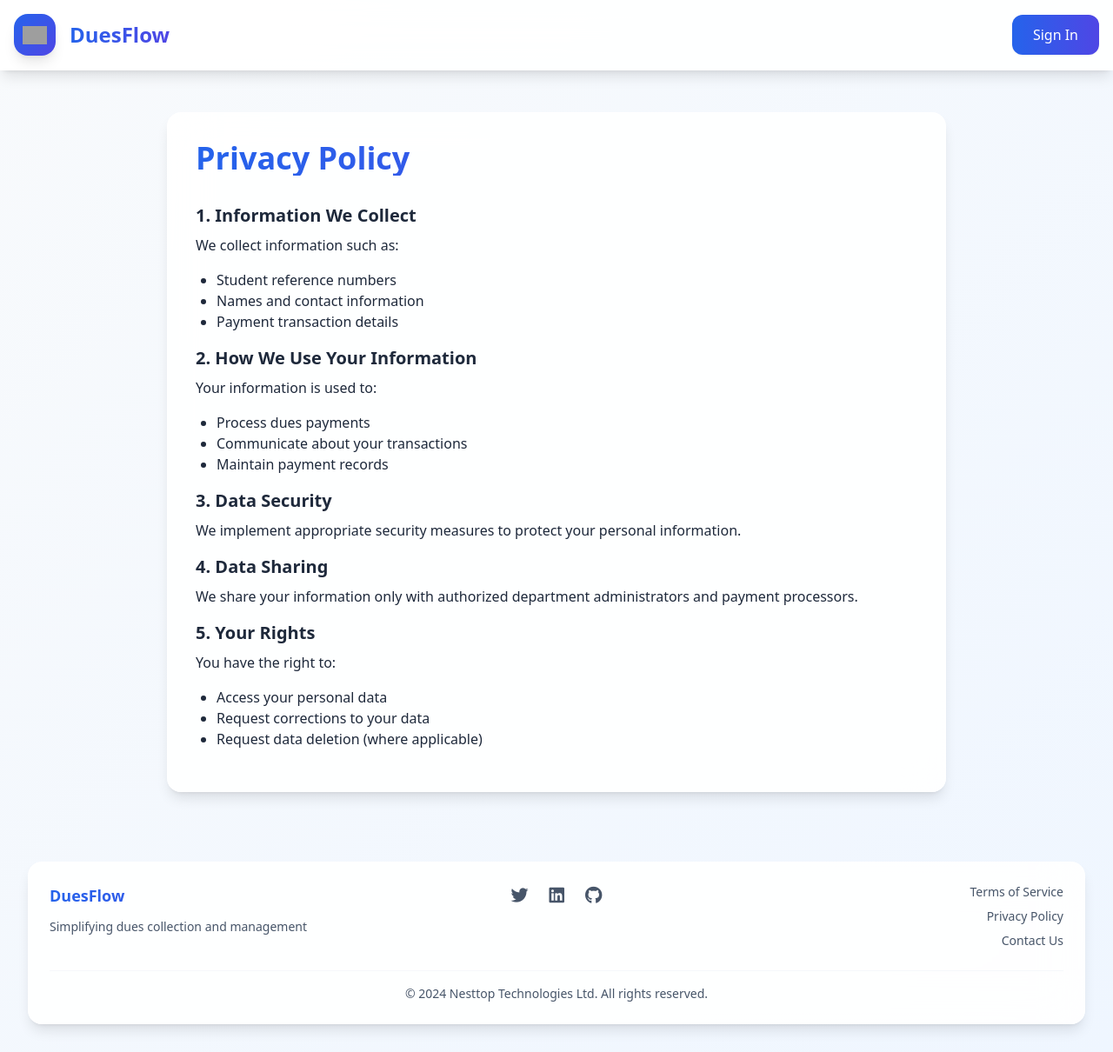
After one commit to henryantwi/Dues-Colleection-SaaS-App, a Django app: page /privacy/ in a window 1280 px wide. The commit adds this page. Shown: the whole page at 87% size. Run offline with Django 5.2, Linux system fonts and the light colour scheme; some libraries are stand-ins or nearby versions; grey boxes are pictures that could not be loaded.

Commit message:
Add terms, privacy, and contact pages; implement contact form email functionality

```diff
--- a/src/a_home/views.py
+++ b/src/a_home/views.py
@@ -1,5 +1,84 @@
-from django.shortcuts import render
+from django.shortcuts import render, redirect
+from django.core.mail import send_mail
+from django.template.loader import render_to_string
+from django.contrib import messages
+from django.conf import settings
+import logging
+from icecream import ic
+
+
+# Configure logger
+logger = logging.getLogger(__name__)
 
 # Create your views here.
 def home_view(request):
     return render(request, "home.html")
+
+def terms_view(request):
+    return render(request, "pages/terms.html")
+
+def privacy_view(request):
+    return render(request, "pages/privacy.html")
+
+def contact_view(request):
+    if request.method == "POST":
+        name = request.POST.get('name')
+        email = request.POST.get('email')
+        message = request.POST.get('message')
+
+        if name and email and message:
+            try:
+                # Prepare email content
+                email_context = {
+                    'name': name,
+                    'email': email,
+                    'message': message
+                }
+
+                # Render email templates
+                email_subject = f"Contact Form Message from {name}"
+                email_body = render_to_string('emails/contact_email.html', email_context)
+
+                # Send email
+                ic(settings.CONTACT_EMAIL)
+                ic(settings.DEFAULT_FROM_EMAIL)
+                send_mail(
+                    subject=email_subject,
+                    message=message,
+                    from_email=settings.DEFAULT_FROM_EMAIL,
+                    recipient_list=[settings.CONTACT_EMAIL, 'evansankomah640@gmail.com', 'antwi.henry@outlook.com'],
+                    html_message=email_body,
+                    fail_silently=False,
+                )
+
+                messages.success(request, "Thank you for your message! We'll get back to you soon.")
+                return redirect('contact')
+
+            except Exception as e:
+                logger.error(f"Error sending contact form email: {str(e)}", exc_info=True)
+                if settings.DEBUG:
+                    error_message = f"Error: {str(e)}"
+                else:
+                    error_message = "Sorry, there was an error sending your message. Please try again later."
+                messages.error(request, error_message)
+
+                # Return with form data to preserve user input
+                return render(request, "pages/contact.html", {
+                    'form_data': {
+                        'name': name,
+                        'email': email,
+                        'message': message
+                    }
+                })
+        else:
+            messages.error(request, "Please fill in all fields.")
+            # Return with partial form data
+            return render(request, "pages/contact.html", {
+                'form_data': {
+                    'name': name or '',
+                    'email': email or '',
+                    'message': message or ''
+                }
+            })
+
+    return render(request, "pages/contact.html")
--- a/src/core/urls.py
+++ b/src/core/urls.py
@@ -3,7 +3,7 @@ from django.contrib import admin
 from django.urls import include, path
 from django.conf.urls.static import static
 
-from a_home.views import home_view
+from a_home.views import home_view, terms_view, privacy_view, contact_view
 
 urlpatterns = [
     path('admin/', include('admin_honeypot.urls', namespace='admin_honeypot')),
@@ -12,6 +12,9 @@ urlpatterns = [
     path("students/", include("students.urls")),
     path("administrators/", include("administrators.urls")),
     path("payments/", include("payments.urls")),
+    path("terms/", terms_view, name="terms"),
+    path("privacy/", privacy_view, name="privacy"),
+    path("contact/", contact_view, name="contact"),
 ]
 
 if settings.DEBUG:
--- a/src/templates/includes/footer.html
+++ b/src/templates/includes/footer.html
@@ -21,9 +21,9 @@
                 </div>
                 <div class="text-center md:text-right">
                     <div class="flex flex-col space-y-2">
-                        <a href="#" class="text-sm text-slate-600 hover:text-primary transition-colors">Terms of Service</a>
-                        <a href="#" class="text-sm text-slate-600 hover:text-primary transition-colors">Privacy Policy</a>
-                        <a href="#" class="text-sm text-slate-600 hover:text-primary transition-colors">Contact Us</a>
+                        <a href="{% url 'terms' %}" class="text-sm text-slate-600 hover:text-primary transition-colors">Terms of Service</a>
+                        <a href="{% url 'privacy' %}" class="text-sm text-slate-600 hover:text-primary transition-colors">Privacy Policy</a>
+                        <a href="{% url 'contact' %}" class="text-sm text-slate-600 hover:text-primary transition-colors">Contact Us</a>
                     </div>
                 </div>
             </div>
--- /dev/null
+++ b/src/templates/pages/privacy.html
@@ -0,0 +1,41 @@
+{% extends 'layouts/blank.html' %}
+
+{% block content %}
+<div class="container mx-auto px-4 py-12">
+    <div class="glass-card max-w-4xl mx-auto p-8">
+        <h1 class="gradient-text mb-8">Privacy Policy</h1>
+
+        <div class="prose max-w-none">
+            <h2>1. Information We Collect</h2>
+            <p>We collect information such as:</p>
+            <ul class="list-disc pl-6 mb-4">
+                <li>Student reference numbers</li>
+                <li>Names and contact information</li>
+                <li>Payment transaction details</li>
+            </ul>
+
+            <h2>2. How We Use Your Information</h2>
+            <p>Your information is used to:</p>
+            <ul class="list-disc pl-6 mb-4">
+                <li>Process dues payments</li>
+                <li>Communicate about your transactions</li>
+                <li>Maintain payment records</li>
+            </ul>
+
+            <h2>3. Data Security</h2>
+            <p>We implement appropriate security measures to protect your personal information.</p>
+
+            <h2>4. Data Sharing</h2>
+            <p>We share your information only with authorized department administrators and payment processors.</p>
+
+            <h2>5. Your Rights</h2>
+            <p>You have the right to:</p>
+            <ul class="list-disc pl-6 mb-4">
+                <li>Access your personal data</li>
+                <li>Request corrections to your data</li>
+                <li>Request data deletion (where applicable)</li>
+            </ul>
+        </div>
+    </div>
+</div>
+{% endblock %}
```
Also changed, not shown: src/core/settings.py (+51 -0 lines), src/templates/emails/contact_email.html (added, +23 -0 lines), src/templates/pages/contact.html (added, +84 -0 lines), src/templates/pages/terms.html (added, +34 -0 lines), 1 other file.
